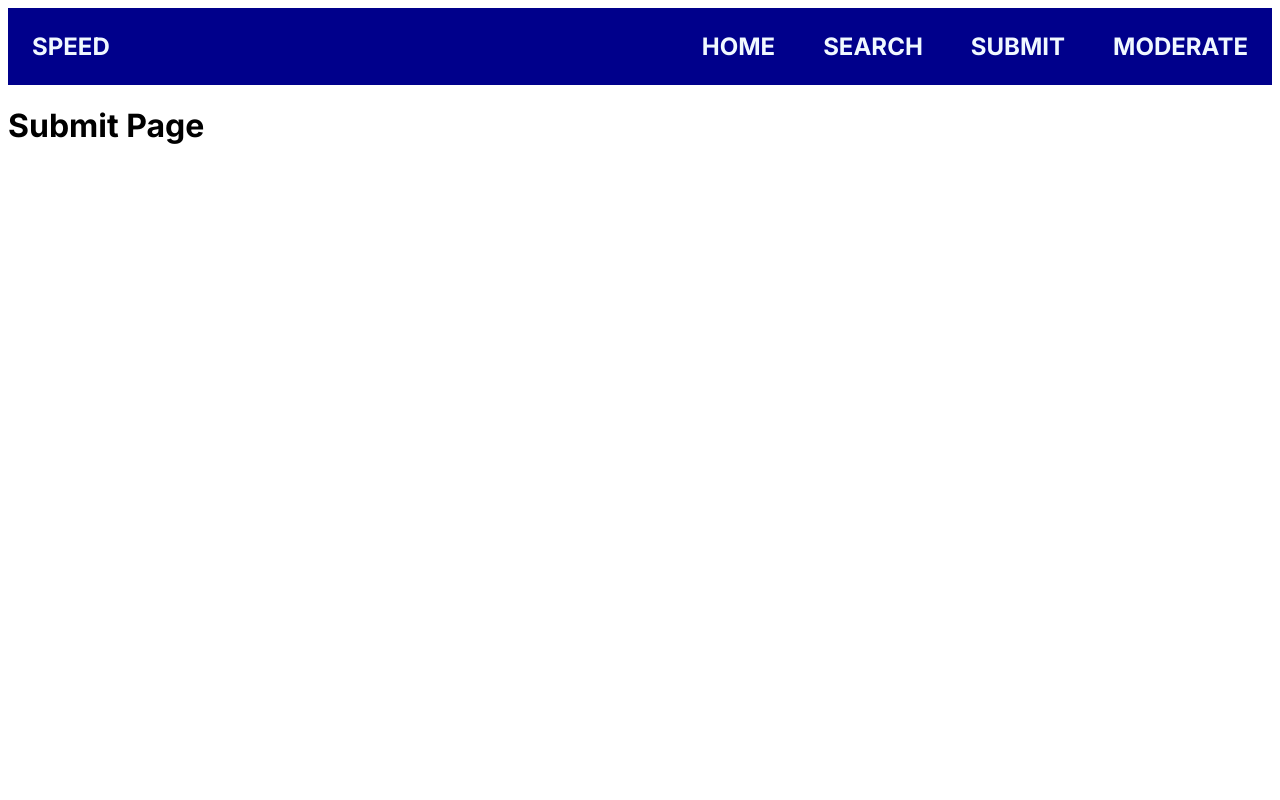
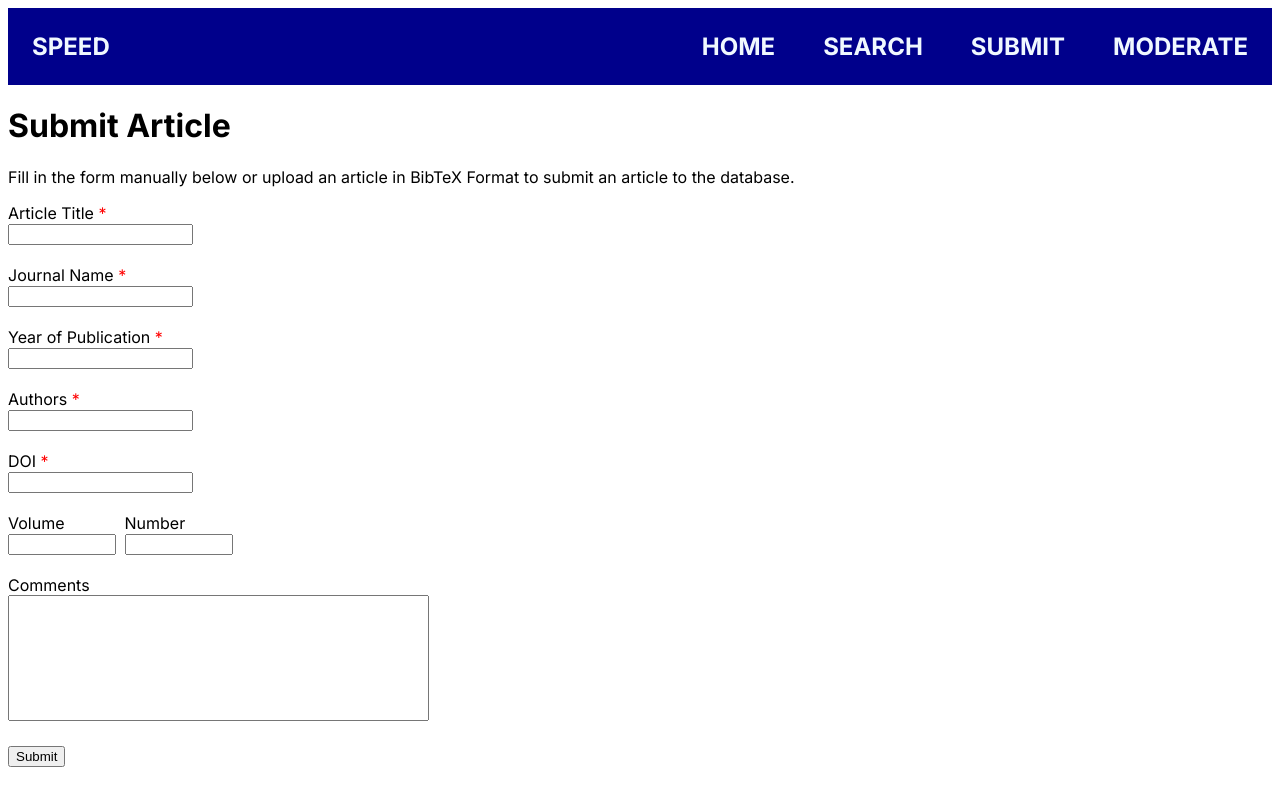
Before and after one commit to CISE-2023/SPEED-App, a Next.js app in the folder frontend/: page /submit in a window 1280 px wide. Built offline with nearby package versions, Linux system fonts and the light colour scheme.

Commit message:
feat: Set up submit page frontend
- The submit page has now been populated with a basic input form that prompts the user for information regarding the article they wish to submit.

Co-Authored-By: Jack Waitoa <70939005+jWaitoa@users.noreply.github.com>

```diff
--- a/frontend/src/app/globals.scss
+++ b/frontend/src/app/globals.scss
@@ -28,3 +28,15 @@
     flex-grow: 0;
     font-size: 1.5em;
 }
+
+.temp {
+    padding-right: 60px;
+}
+
+.halfSize {
+    width: 100px;
+}
+
+textarea {
+    resize: none;
+}
--- a/frontend/src/app/submit/page.tsx
+++ b/frontend/src/app/submit/page.tsx
@@ -1,7 +1,118 @@
+"use client";
+
+import { useState } from "react";
+
 export default function SubmitPage() {
+    const [title, setTitle] = useState("");
+    const [journal, setJournal] = useState("");
+    const [publication, setPublication] = useState(0);
+    const [author, setAuthor] = useState("");
+    const [volume, setVolume] = useState("");
+    const [number, setNumber] = useState(0);
+    const [doi, setDOI] = useState(0);
+    const [comments, setComments] = useState("");
+
     return (
         <div>
-            <h1>Submit Page</h1>
+            <h1>Submit Article</h1>
+            <p>Fill in the form manually below or upload an article in BibTeX Format to submit an article to the database.</p>
+            <form>
+                <label htmlFor="title">Article Title <span style={{color:"red"}}>*</span></label><br />
+                <input
+                    type="text"
+                    id="title"
+                    required={true}
+                    onChange={(e) => {
+                        setTitle(e.target.value);
+                    }}
+                />
+                <br /> <br />
+
+                <label htmlFor="journal">Journal Name <span style={{color:"red"}}>*</span></label><br />
+                <input
+                    type="text"
+                    id="journal"
+                    required={true}
+                    onChange={(e) => {
+                        setJournal(e.target.value);
+                    }}
+                />
+                <br />
+                <br />
+
+                <label htmlFor="publication">Year of Publication  <span style={{color:"red"}}>*</span></label><br />
+                <input
+                    type="number"
+                    id="publication"
+                    required={true}
+                    onChange={(e) => {
+                        setPublication(parseInt(e.target.value));
+                    }}
+                />
+                <br />
+                <br />
+
+                <label htmlFor="author">Authors  <span style={{color:"red"}}>*</span></label><br />
+                <input
+                    type="text"
+                    id="author"
+                    required={true}
+                    onChange={(e) => {
+                        setAuthor(e.target.value);
+                    }}
+                />
+                <br />
+                <br />
+
+                <label htmlFor="doi">DOI  <span style={{color:"red"}}>*</span></label><br />
+                <input
+                    type="number"
+                    id="doi"
+                    required={true}
+                    onChange={(e) => {
+                        setDOI(parseInt(e.target.value));
+                    }}
+                />
+                <br />
+                <br />
+
+                <label className="temp" htmlFor="volume">Volume</label>
+                <label className="temp" htmlFor="number">Number</label><br />
+
+                <input
+                    className="halfSize"
+                    type="text"
+                    id="volume"
+                    onChange={(e) => {
+                        setVolume(e.target.value);
+                    }}
+                /> &nbsp;
+                <input
+                    className="halfSize"
+                    type="number"
+                    id="number"
+                    onChange={(e) => {
+                        setNumber(parseInt(e.target.value));
+                    }}
+                />
+
+                <br />
+                <br />
+
+                <label htmlFor="comments">Comments</label><br />
+                <textarea
+                    rows={8}
+                    cols={50}
+                    id="comments"
+                    onChange={(e) => {
+                        setComments(e.target.value);
+                    }}
+                />
+                <br />
+                <br />
+
+                <input type="submit" />
+            </form>
         </div>
     );
 }
```
